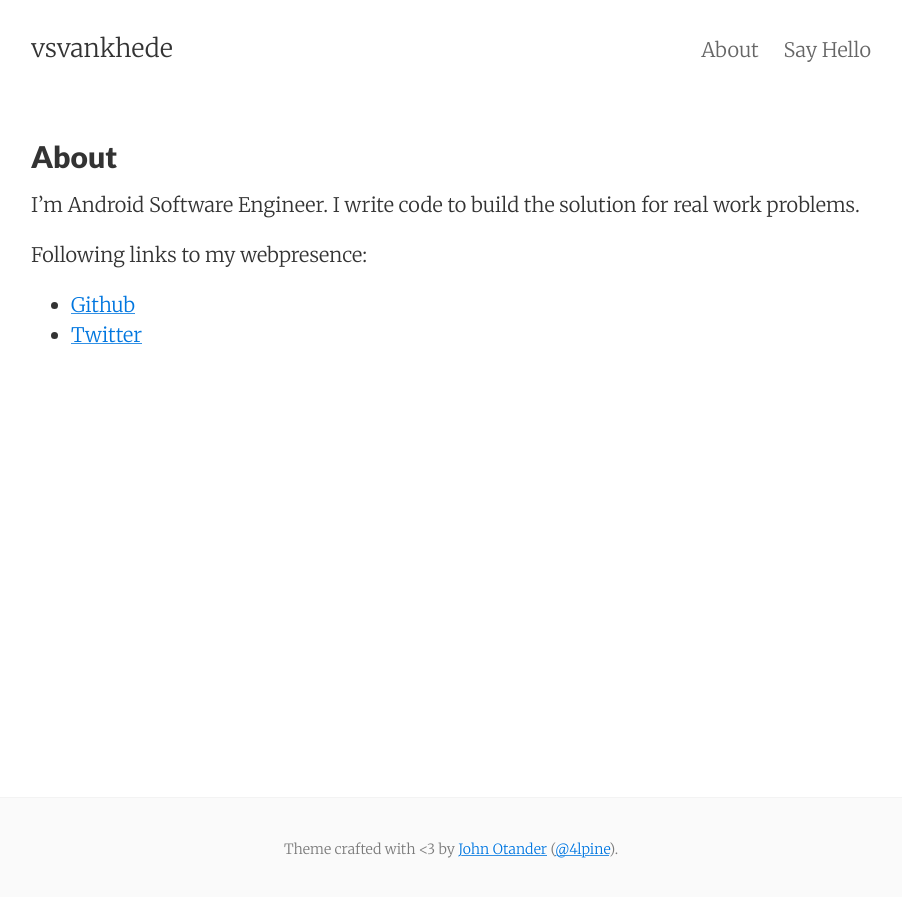
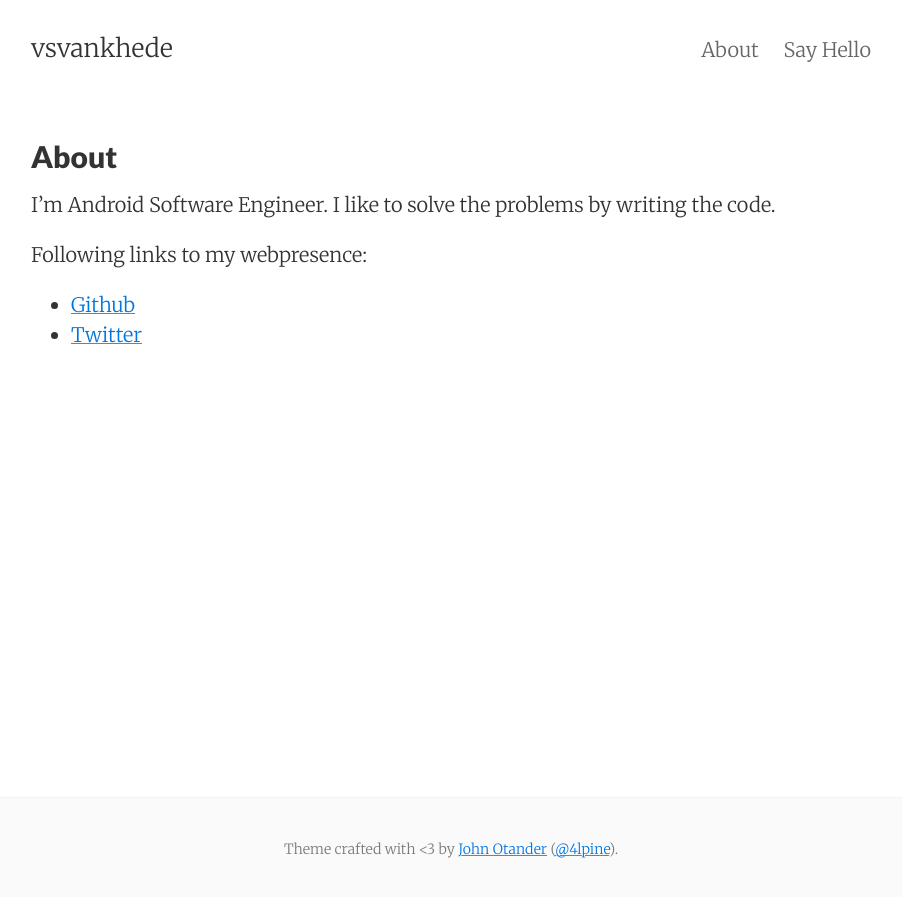
Before and after one commit to vsvankhede/vsvankhede.github.io, a Jekyll site: the page built from about.md, in a window 1280 px wide. Shown: the top 897 px of the page, without its empty margins (189-1091 px from the left). Built offline with Jekyll 4.4.1, drawn with Linux system fonts in a browser that asks for light colours.

Commit message:
change about

```diff
--- a/about.md
+++ b/about.md
@@ -5,7 +5,7 @@ permalink: "/about/"
 tags: about
 ---
 
-I'm Android Software Engineer. I write code to build the solution for real work problems.
+I'm Android Software Engineer. I like to solve the problems by writing the code.
 
 Following links to my webpresence:
 
```
